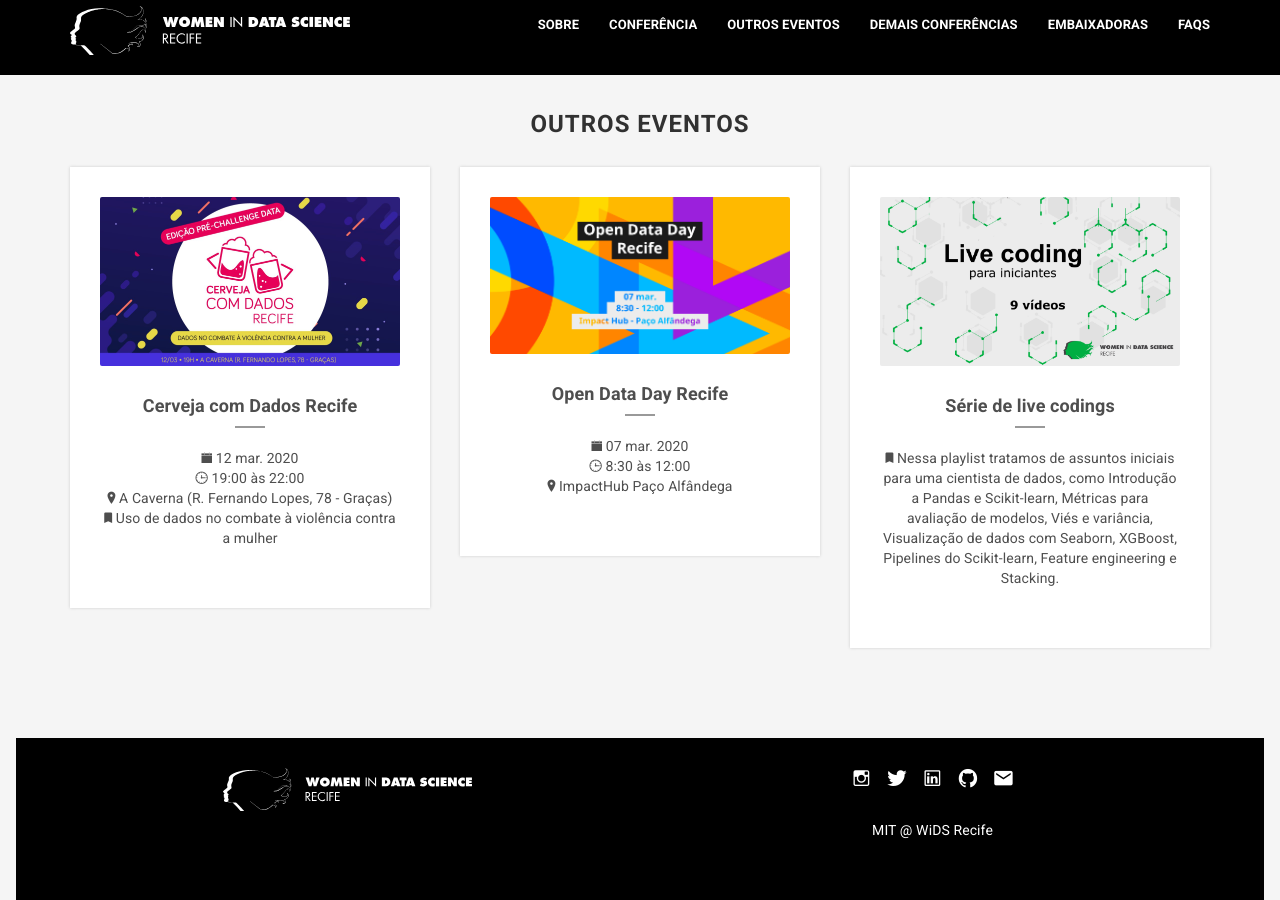
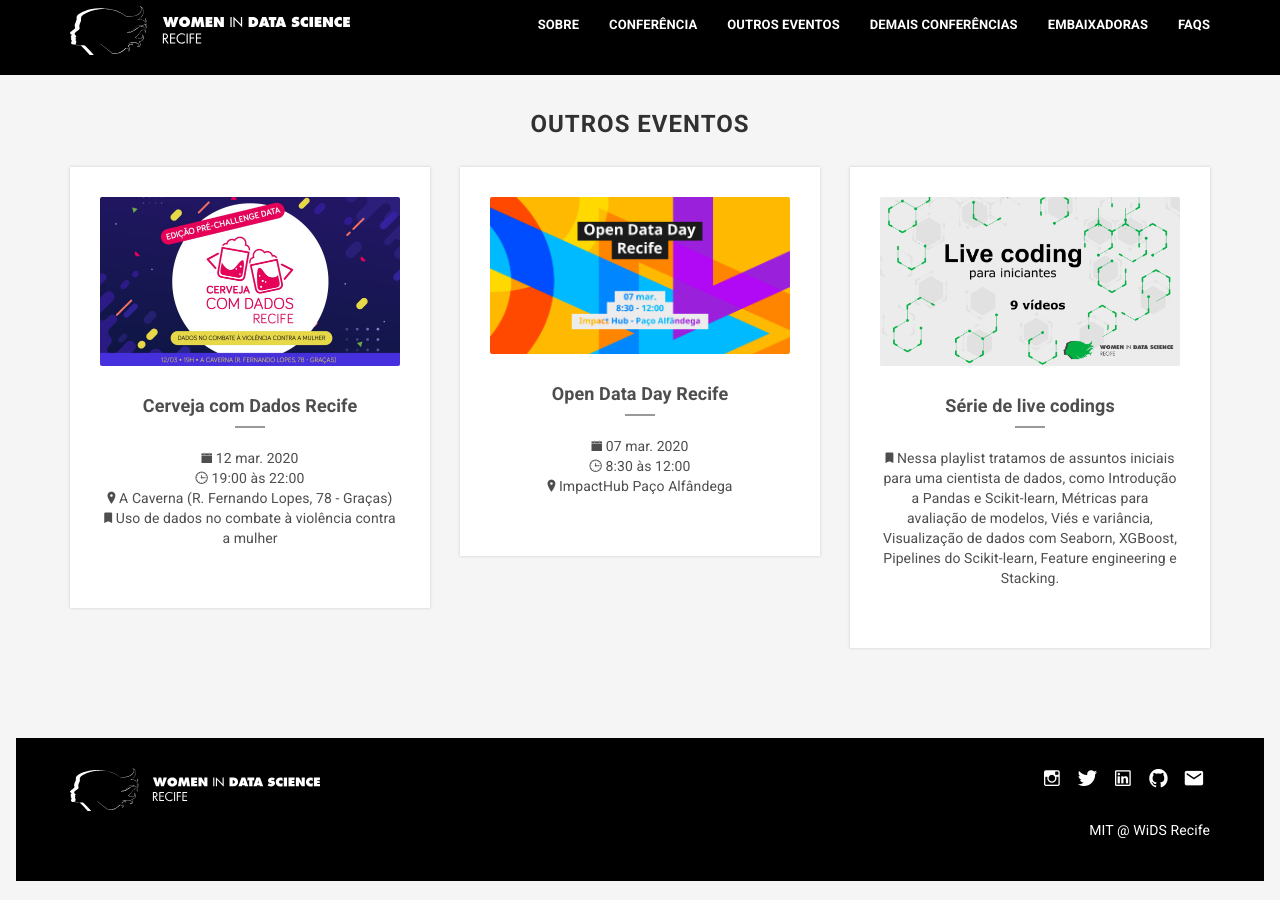
Before and after one commit to widsrecife/widsrecife.github.io, a Jekyll site: the page built from codigo-conduta.html, in a window 1280 px wide and 900 px high, scrolled down 1945 px. Built offline with Jekyll 4.4.1, drawn with Linux system fonts in a browser that asks for light colours; some web fonts are replaced.

Commit message:
realiamento do footer

```diff
--- a/_includes/footer.html
+++ b/_includes/footer.html
@@ -33,7 +33,9 @@
 
                 </ul>
                 {% endfor %}
+            </div>
 
+            <div class="col-md-6">
                 <p class="license">
                     <a href="https://github.com/widsrecife/site-jekyll/blob/master/LICENSE" target="_blank">
                         MIT @ WiDS Recife
--- a/assets/css/main.css
+++ b/assets/css/main.css
@@ -57,6 +57,7 @@
 
 .license a {
   color: #ffffff;
+  float: right;
 }
 
 .license a:hover {
@@ -598,9 +599,14 @@
   color: #008000;
 }
 
+.site-footer .social-block {
+  float: right;
+}
+
 .footer-img {
   width: 45%;
   margin-bottom: 40px;
+  float: left;
 }
 
 /* PROGRAMAÇÃO TABELA */
```
